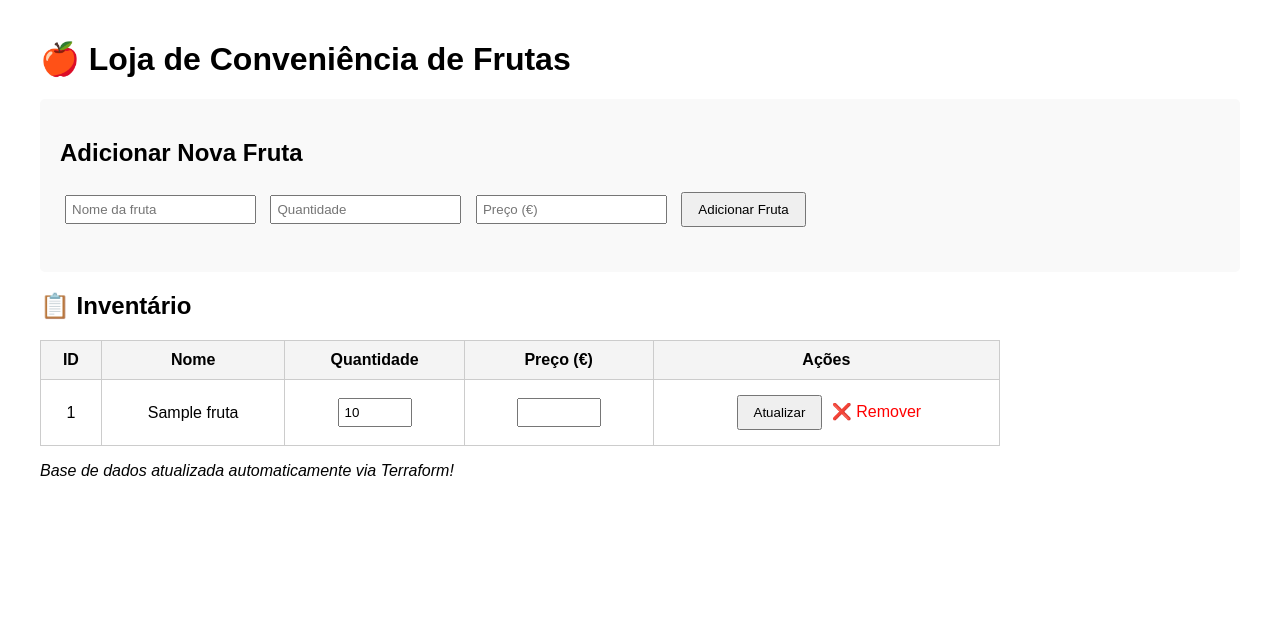
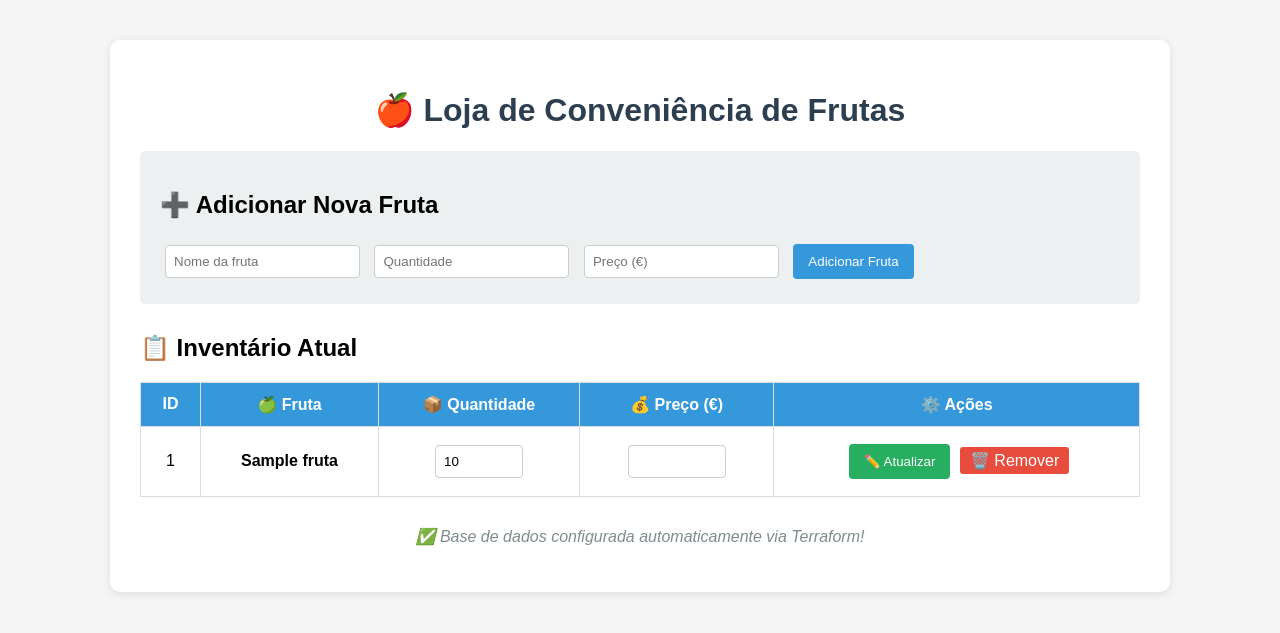
Before and after one commit to rpspereira/labfinal, a PHP site: page / in a window 1280 px wide. Shown: the top 633 px of the page. Run offline with PHP 8.4, Linux system fonts and the light colour scheme; tables that the repository leaves empty or names only in its code hold one stand-in row (values such as "Sample post").

Commit message:
Update index.php

```diff
--- a/index.php
+++ b/index.php
@@ -2,10 +2,10 @@
 ini_set('display_errors', 1);
 error_reporting(E_ALL);
 
-// Configuração da base de dados
-$host = '10.0.1.4'; // IP privado da tua VM MySQL (ajusta conforme o output do Terraform)
-$user = 'frutaria_user'; // Username criado no provisionamento
-$pass = 'frutaria_pass'; // Password criada no provisionamento
+// Usa as credenciais dos outputs do Terraform
+$host = '10.0.1.4'; // Será o IP privado da VM MySQL
+$user = 'frutaria_user';
+$pass = 'frutaria_pass';
 $db   = 'frutaria';
 
 $conn = new mysqli($host, $user, $pass, $db);
@@ -19,12 +19,16 @@ if (isset($_POST['add'])) {
     $quantidade = intval($_POST['quantidade']);
     $preco = floatval($_POST['preco']);
     $conn->query("INSERT INTO frutas (nome, quantidade, preco) VALUES ('$nome', $quantidade, $preco)");
+    header("Location: " . $_SERVER['PHP_SELF']);
+    exit;
 }
 
 // Remover fruta
 if (isset($_GET['remover'])) {
     $id = intval($_GET['remover']);
     $conn->query("DELETE FROM frutas WHERE id=$id");
+    header("Location: " . $_SERVER['PHP_SELF']);
+    exit;
 }
 
 // Atualizar fruta
@@ -33,6 +37,8 @@ if (isset($_POST['update'])) {
     $quantidade = intval($_POST['quantidade']);
     $preco = floatval($_POST['preco']);
     $conn->query("UPDATE frutas SET quantidade=$quantidade, preco=$preco WHERE id=$id");
+    header("Location: " . $_SERVER['PHP_SELF']);
+    exit;
 }
 
 // Buscar frutas
@@ -42,23 +48,32 @@ $result = $conn->query("SELECT * FROM frutas ORDER BY nome ASC");
 <html lang="pt">
 <head>
     <meta charset="UTF-8">
-    <title>Loja de Conveniência de Frutas</title>
+    <meta name="viewport" content="width=device-width, initial-scale=1.0">
+    <title>🍎 Loja de Conveniência de Frutas</title>
     <style>
-        body { font-family: Arial, sans-serif; margin: 40px; }
-        table { border-collapse: collapse; width: 80%; }
-        th, td { border: 1px solid #ccc; padding: 10px; text-align: center; }
-        th { background: #f4f4f4; }
-        form { margin: 20px 0; }
-        input[type="text"], input[type="number"] { padding: 5px; margin: 5px; }
-        button { padding: 8px 15px; margin: 5px; cursor: pointer; }
-        .add-form { background: #f9f9f9; padding: 20px; border-radius: 5px; margin-bottom: 20px; }
+        body { font-family: Arial, sans-serif; margin: 40px; background-color: #f5f5f5; }
+        .container { max-width: 1000px; margin: 0 auto; background: white; padding: 30px; border-radius: 10px; box-shadow: 0 2px 10px rgba(0,0,0,0.1); }
+        h1 { color: #2c3e50; text-align: center; }
+        table { border-collapse: collapse; width: 100%; margin-top: 20px; }
+        th, td { border: 1px solid #ddd; padding: 12px; text-align: center; }
+        th { background: #3498db; color: white; }
+        tr:nth-child(even) { background-color: #f2f2f2; }
+        .add-form { background: #ecf0f1; padding: 20px; border-radius: 5px; margin-bottom: 30px; }
+        input[type="text"], input[type="number"] { padding: 8px; margin: 5px; border: 1px solid #ccc; border-radius: 4px; }
+        button { padding: 10px 15px; margin: 5px; cursor: pointer; background: #3498db; color: white; border: none; border-radius: 4px; }
+        button:hover { background: #2980b9; }
+        .remove-btn { background: #e74c3c; color: white; text-decoration: none; padding: 5px 10px; border-radius: 3px; }
+        .remove-btn:hover { background: #c0392b; }
+        .update-btn { background: #27ae60; }
+        .update-btn:hover { background: #229954; }
     </style>
 </head>
 <body>
+    <div class="container">
         <h1>🍎 Loja de Conveniência de Frutas</h1>
 
         <div class="add-form">
-        <h2>Adicionar Nova Fruta</h2>
+            <h2>➕ Adicionar Nova Fruta</h2>
             <form method="post">
                 <input type="text" name="nome" placeholder="Nome da fruta" required>
                 <input type="number" name="quantidade" placeholder="Quantidade" min="0" required>
@@ -67,40 +82,45 @@ $result = $conn->query("SELECT * FROM frutas ORDER BY nome ASC");
             </form>
         </div>
 
-    <h2>📋 Inventário</h2>
+        <h2>📋 Inventário Atual</h2>
         <table>
             <thead>
                 <tr>
                     <th>ID</th>
-                <th>Nome</th>
-                <th>Quantidade</th>
-                <th>Preço (€)</th>
-                <th>Ações</th>
+                    <th>🍏 Fruta</th>
+                    <th>📦 Quantidade</th>
+                    <th>💰 Preço (€)</th>
+                    <th>⚙️ Ações</th>
                 </tr>
             </thead>
             <tbody>
+                <?php if($result && $result->num_rows > 0): ?>
                     <?php while($fruta = $result->fetch_assoc()): ?>
                     <tr>
                         <form method="post" style="display: contents;">
                             <td><?= $fruta['id'] ?></td>
-                    <td><?= htmlspecialchars($fruta['nome']) ?></td>
+                            <td><strong><?= htmlspecialchars($fruta['nome']) ?></strong></td>
                             <td>
-                        <input type="number" name="quantidade" value="<?= $fruta['quantidade'] ?>" min="0" required style="width: 60px;">
+                                <input type="number" name="quantidade" value="<?= $fruta['quantidade'] ?>" min="0" required style="width: 70px;">
                             </td>
                             <td>
-                        <input type="number" step="0.01" name="preco" value="<?= $fruta['preco'] ?>" min="0" required style="width: 70px;">
+                                <input type="number" step="0.01" name="preco" value="<?= $fruta['preco'] ?>" min="0" required style="width: 80px;">
                             </td>
                             <td>
                                 <input type="hidden" name="id" value="<?= $fruta['id'] ?>">
-                        <button type="submit" name="update">Atualizar</button>
-                        <a href="?remover=<?= $fruta['id'] ?>" onclick="return confirm('Remover <?= htmlspecialchars($fruta['nome']) ?>?')" style="color: red; text-decoration: none;">❌ Remover</a>
+                                <button type="submit" name="update" class="update-btn">✏️ Atualizar</button>
+                                <a href="?remover=<?= $fruta['id'] ?>" class="remove-btn" onclick="return confirm('Remover <?= htmlspecialchars($fruta['nome']) ?>?')">🗑️ Remover</a>
                             </td>
                         </form>
                     </tr>
                     <?php endwhile; ?>
+                <?php else: ?>
+                    <tr><td colspan="5">Nenhuma fruta encontrada no inventário.</td></tr>
+                <?php endif; ?>
             </tbody>
         </table>
 
-    <p><em>Base de dados atualizada automaticamente via Terraform!</em></p>
+        <p style="text-align: center; margin-top: 30px; color: #7f8c8d;"><em>✅ Base de dados configurada automaticamente via Terraform!</em></p>
+    </div>
 </body>
 </html>
```
Lines whose indentation alone changed are shown as unchanged.
